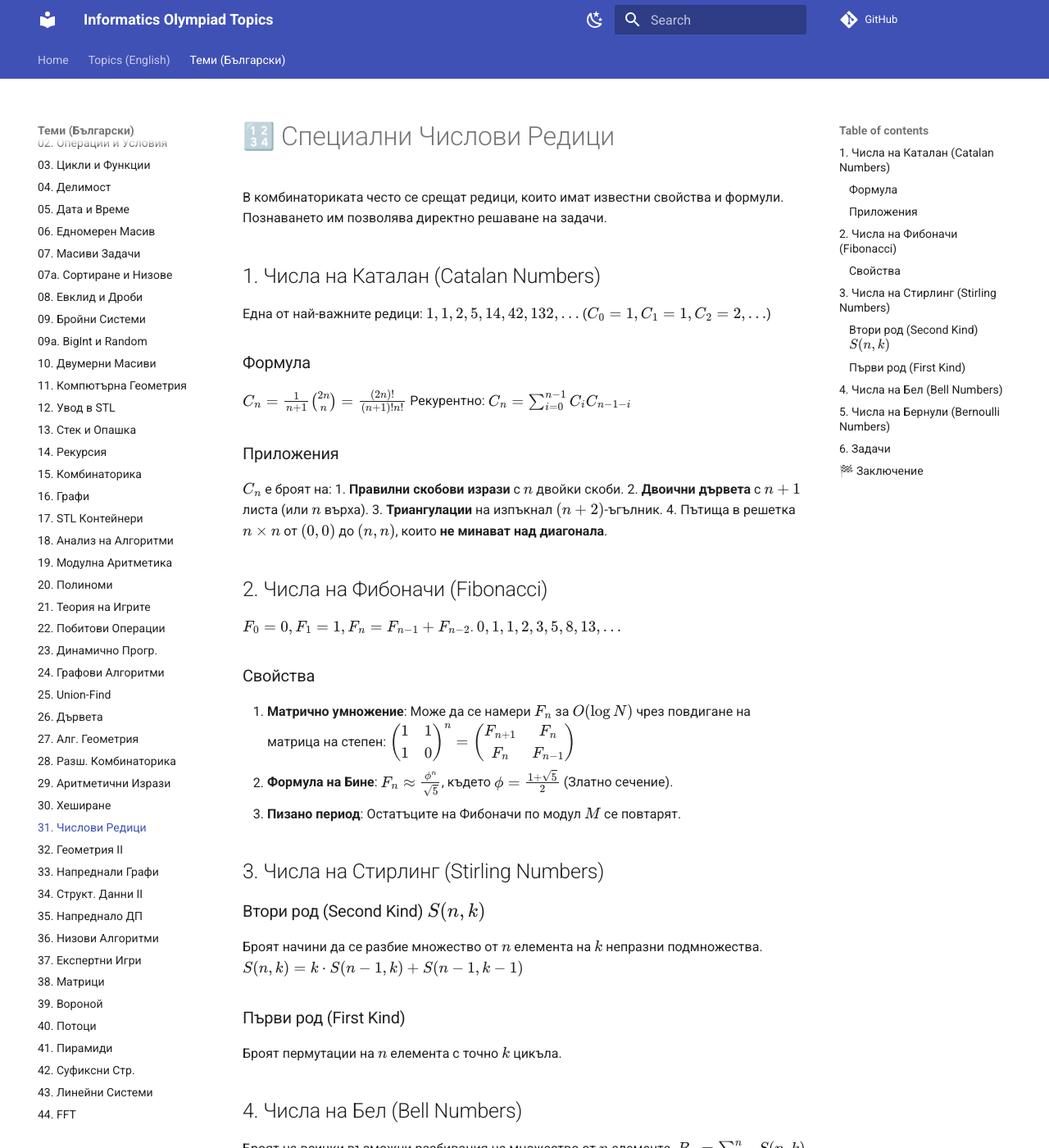
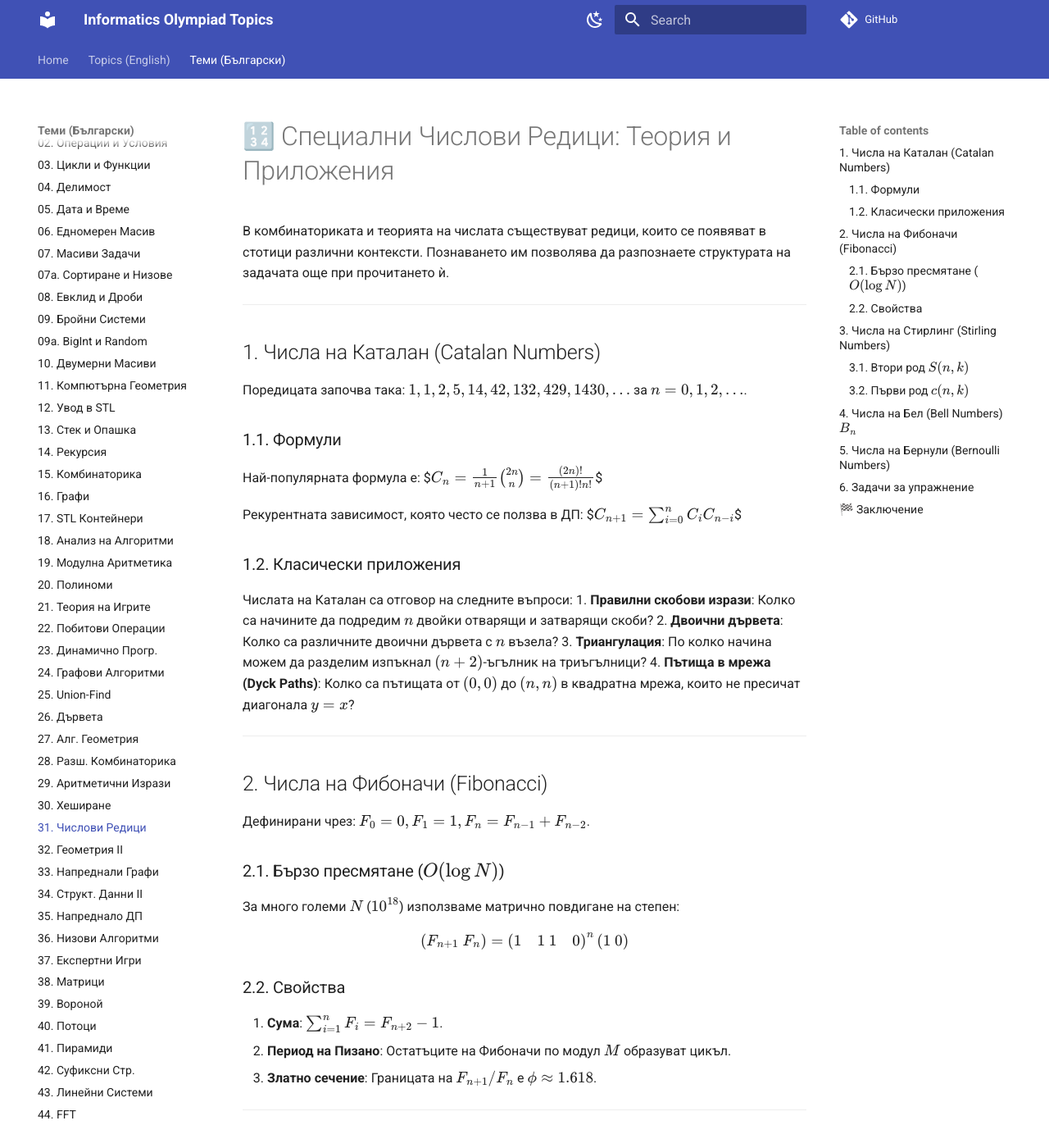
Before and after one commit to KadirYazadzhi/Informatics-Olympiad-Topics, an MkDocs documentation site: the page built from docs/BG/31.md, in a window 1280 px wide and 1400 px high. Shown: the whole window at 82% size. Built offline with MkDocs 1.6.1 and Material for MkDocs 9.7.7, drawn with Linux system fonts in a browser that asks for light colours; comment, search, counter and statistics services are not loaded; some of the changed text lies outside the part shown.

Commit message:
Expand BG/31.md: Catalan, Fibonacci, Stirling, and Bell numbers

```diff
--- a/docs/BG/31.md
+++ b/docs/BG/31.md
@@ -1,54 +1,76 @@
-# 🔢 Специални Числови Редици
+# 🔢 Специални Числови Редици: Теория и Приложения
 
-В комбинаториката често се срещат редици, които имат известни свойства и формули. Познаването им позволява директно решаване на задачи.
+В комбинаториката и теорията на числата съществуват редици, които се появяват в стотици различни контексти. Познаването им позволява да разпознаете структурата на задачата още при прочитането ѝ.
+
+---
 
 ## 1. Числа на Каталан (Catalan Numbers)
 
-Една от най-важните редици: $1, 1, 2, 5, 14, 42, 132, \dots$
-($C_0 = 1, C_1 = 1, C_2 = 2, \dots$)
+Поредицата започва така: $1, 1, 2, 5, 14, 42, 132, 429, 1430, \dots$ за $n = 0, 1, 2, \dots$.
 
-### Формула
-$C_n = \frac{1}{n+1} \binom{2n}{n} = \frac{(2n)!}{(n+1)!n!}$
-Рекурентно: $C_n = \sum_{i=0}^{n-1} C_i C_{n-1-i}$
+### 1.1. Формули
+Най-популярната формула е:
+$$C_n = \frac{1}{n+1} \binom{2n}{n} = \frac{(2n)!}{(n+1)!n!}$$
 
-### Приложения
-$C_n$ е броят на:
-1.  **Правилни скобови изрази** с $n$ двойки скоби.
-2.  **Двоични дървета** с $n+1$ листа (или $n$ върха).
-3.  **Триангулации** на изпъкнал $(n+2)$-ъгълник.
-4.  Пътища в решетка $n \times n$ от $(0,0)$ до $(n,n)$, които **не минават над диагонала**.
+Рекурентната зависимост, която често се ползва в ДП:
+$$C_{n+1} = \sum_{i=0}^{n} C_i C_{n-i}$$
+
+### 1.2. Класически приложения
+Числата на Каталан са отговор на следните въпроси:
+1.  **Правилни скобови изрази**: Колко са начините да подредим $n$ двойки отварящи и затварящи скоби?
+2.  **Двоични дървета**: Колко са различните двоични дървета с $n$ възела?
+3.  **Триангулация**: По колко начина можем да разделим изпъкнал $(n+2)$-ъгълник на триъгълници?
+4.  **Пътища в мрежа (Dyck Paths)**: Колко са пътищата от $(0,0)$ до $(n,n)$ в квадратна мрежа, които не пресичат диагонала $y=x$?
+
+---
 
 ## 2. Числа на Фибоначи (Fibonacci)
 
-$F_0=0, F_1=1, F_n = F_{n-1} + F_{n-2}$.
-$0, 1, 1, 2, 3, 5, 8, 13, \dots$
+Дефинирани чрез: $F_0 = 0, F_1 = 1, F_n = F_{n-1} + F_{n-2}$.
 
-### Свойства
-1.  **Матрично умножение**: Може да се намери $F_n$ за $O(\log N)$ чрез повдигане на матрица на степен:
-    $\begin{pmatrix} 1 & 1 \\ 1 & 0 \end{pmatrix}^n = \begin{pmatrix} F_{n+1} & F_n \\ F_n & F_{n-1} \end{pmatrix}$
-2.  **Формула на Бине**: $F_n \approx \frac{\phi^n}{\sqrt{5}}$, където $\phi = \frac{1+\sqrt{5}}{2}$ (Златно сечение).
-3.  **Пизано период**: Остатъците на Фибоначи по модул $M$ се повтарят.
+### 2.1. Бързо пресмятане ($O(\log N)$)
+За много големи $N$ ($10^{18}$) използваме матрично повдигане на степен:
+$$ \begin{pmatrix} F_{n+1} \\ F_n \end{pmatrix} = \begin{pmatrix} 1 & 1 \\ 1 & 0 \end{pmatrix}^n \begin{pmatrix} 1 \\ 0 \end{pmatrix} $$
+
+### 2.2. Свойства
+1.  **Сума**: $\sum_{i=1}^n F_i = F_{n+2} - 1$.
+2.  **Период на Пизано**: Остатъците на Фибоначи по модул $M$ образуват цикъл.
+3.  **Златно сечение**: Границата на $F_{n+1}/F_n$ е $\phi \approx 1.618$.
+
+---
 
 ## 3. Числа на Стирлинг (Stirling Numbers)
 
-### Втори род (Second Kind) $S(n, k)$
-Броят начини да се разбие множество от $n$ елемента на $k$ непразни подмножества.
-$S(n, k) = k \cdot S(n-1, k) + S(n-1, k-1)$
+### 3.1. Втори род $S(n, k)$
+Броят начини да се разбие множество от $n$ елемента на $k$ **непразни** подмножества.
+*   **Рекурсия**: $S(n, k) = k \cdot S(n-1, k) + S(n-1, k-1)$.
+    *   *Обяснение*: Новият елемент или влиза в едно от съществуващите $k$ подмножества, или създава ново сам.
 
-### Първи род (First Kind)
-Броят пермутации на $n$ елемента с точно $k$ цикъла.
+### 3.2. Първи род $c(n, k)$
+Броят на пермутациите на $n$ елемента, които се състоят от точно $k$ цикъла.
+*   **Рекурсия**: $c(n, k) = (n-1)c(n-1, k) + c(n-1, k-1)$.
 
-## 4. Числа на Бел (Bell Numbers)
-Броят на всички възможни разбивания на множество от $n$ елемента.
-$B_n = \sum_{k=0}^n S(n, k)$.
+---
+
+## 4. Числа на Бел (Bell Numbers) $B_n$
+
+Общият брой на всички възможни разбивания на множество от $n$ елемента (на неопределен брой подмножества).
+$$B_n = \sum_{k=0}^n S(n, k)$$
+Рекурсия: $B_{n+1} = \sum_{k=0}^n \binom{n}{k} B_k$.
+
+---
 
 ## 5. Числа на Бернули (Bernoulli Numbers)
-Използват се за пресмятане на суми на степени: $\sum_{i=1}^n i^k$.
 
-## 6. Задачи
+Използват се главно за сумиране на степени: $1^k + 2^k + \dots + n^k$. Формулата на Фаулхабер (Faulhaber) дава полином за тази сума, чиито коефициенти зависят от числата на Бернули.
+
+---
+
+## 6. Задачи за упражнение
 1.  **SPOJ SKYLINE**: Сгради (Catalan).
-2.  **UVa 10007**: Count the Trees (Catalan * n!).
-3.  **Codeforces 990C**: Bracket sequences.
+2.  **CSES Fibonacci Numbers**: Матрично степенуване.
+3.  **Codeforces 990C**: Bracket Sequences (Вариация).
+4.  **UVa 10601**: Cubes (Комбиниране на идеи).
 
 ## 🏁 Заключение
-Ако видите задача за "брой начини да се направи нещо рекурсивно" (като скоби или дървета), проверете дали не са числата на Каталан.
+Ако забележите, че първите няколко отговора на задача са $1, 2, 5, 14, 42$, почти сигурно е, че отговорът е число на Каталан. Винаги проверявайте вашите малки случаи в **OEIS** (Online Encyclopedia of Integer Sequences).
```
